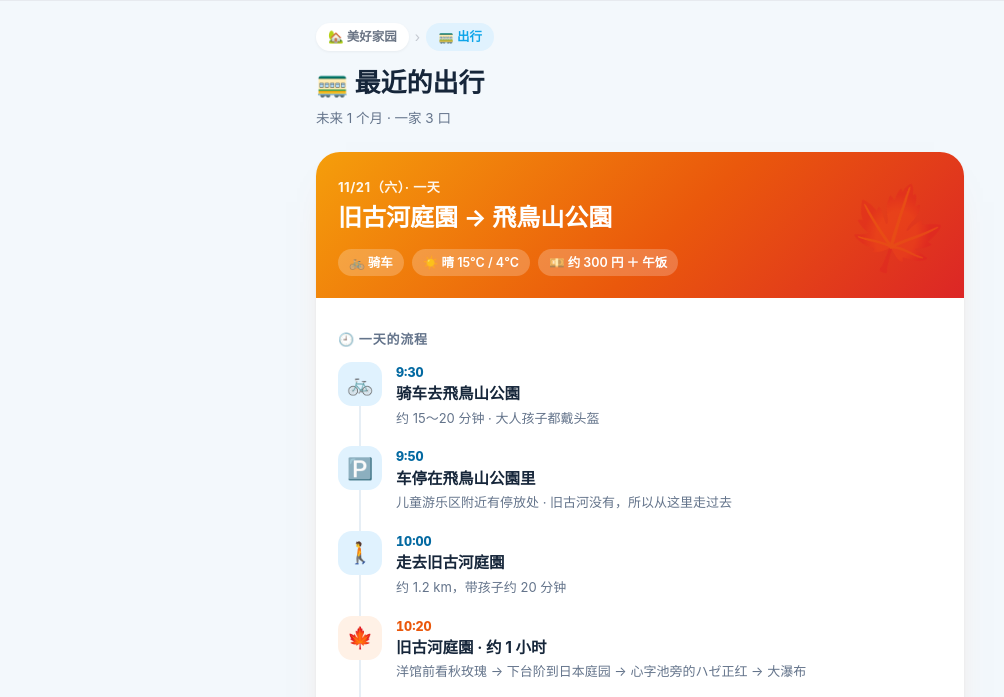
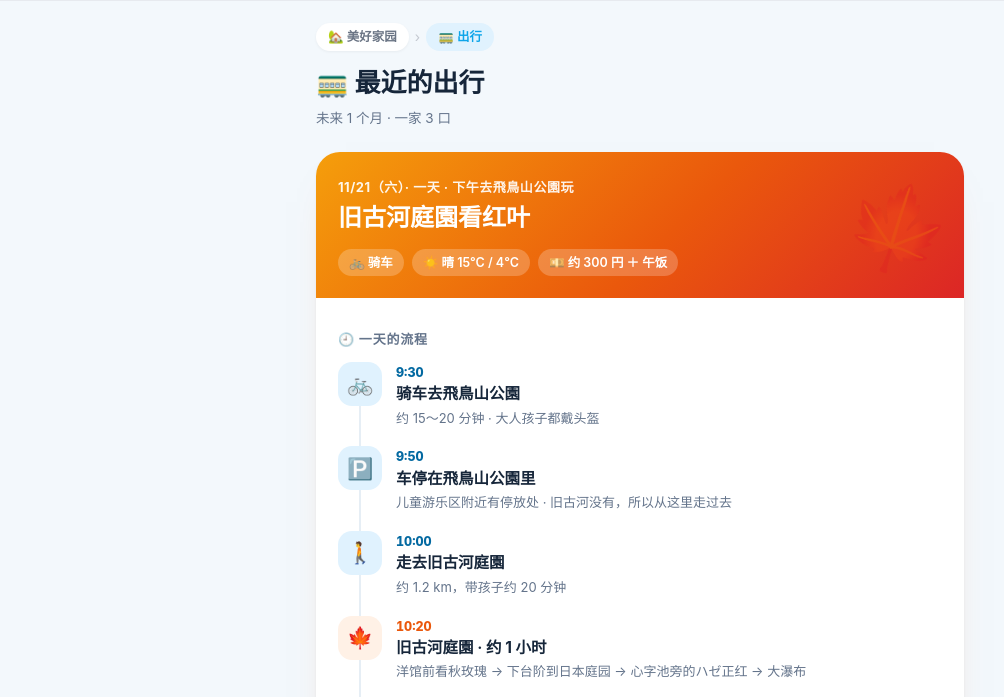
Before and after one commit to heroyct/home, a plain HTML site: page trip/index.html in a window 1280 px wide. Shown: the part 64-761 px from the top of the page, without its empty margins (0-1004 px from the left). Drawn offline with Linux system fonts and the light colour scheme.

```diff
--- a/trip/index.html
+++ b/trip/index.html
@@ -85,8 +85,8 @@
 
 <article class="day">
   <div class="cover">
-    <div class="when">11/21（六）· 一天</div>
-    <h2>旧古河庭園 → 飛鳥山公園</h2>
+    <div class="when">11/21（六）· 一天 · 下午去飛鳥山公園玩</div>
+    <h2>旧古河庭園看红叶</h2>
     <div class="chips"><span>🚲 骑车</span><span>☀️ 晴 15℃ / 4℃</span><span>💴 约 300 円 ＋ 午饭</span></div>
   </div>
 
```
